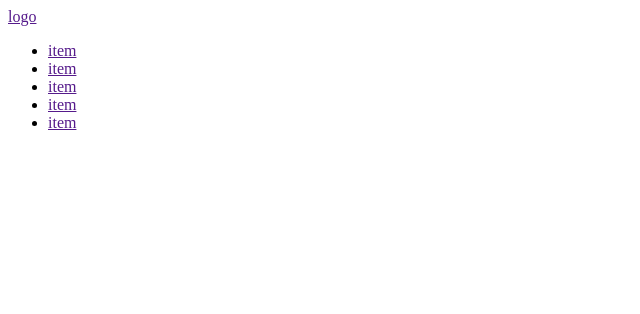
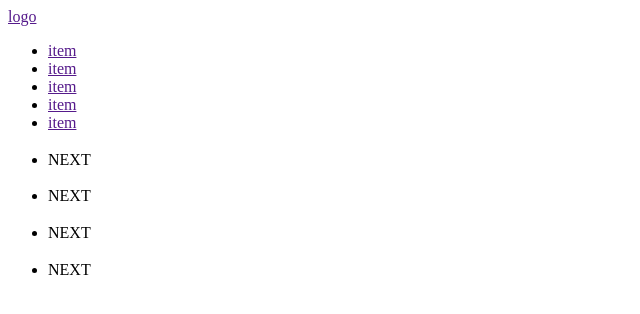
Before and after one commit to nikonenkoincodeit/test-project, a plain HTML site: page index.html in a window 1280 px wide. Shown: the whole page, without its empty margins (0-640 px from the left). Drawn offline with Linux system fonts and the light colour scheme.

Commit message:
add about

```diff
--- a/index.html
+++ b/index.html
@@ -21,5 +21,24 @@
         </nav>
       </div>
     </header>
+
+    <ul class="About">
+      <li>
+        <h3></h3>
+        <p>NEXT</p>
+      </li>
+      <li>
+        <h3></h3>
+        <p>NEXT</p>
+      </li>
+      <li>
+        <h3></h3>
+        <p>NEXT</p>
+      </li>
+      <li>
+        <h3></h3>
+        <p>NEXT</p>
+      </li>
+    </ul>
   </body>
 </html>
```
